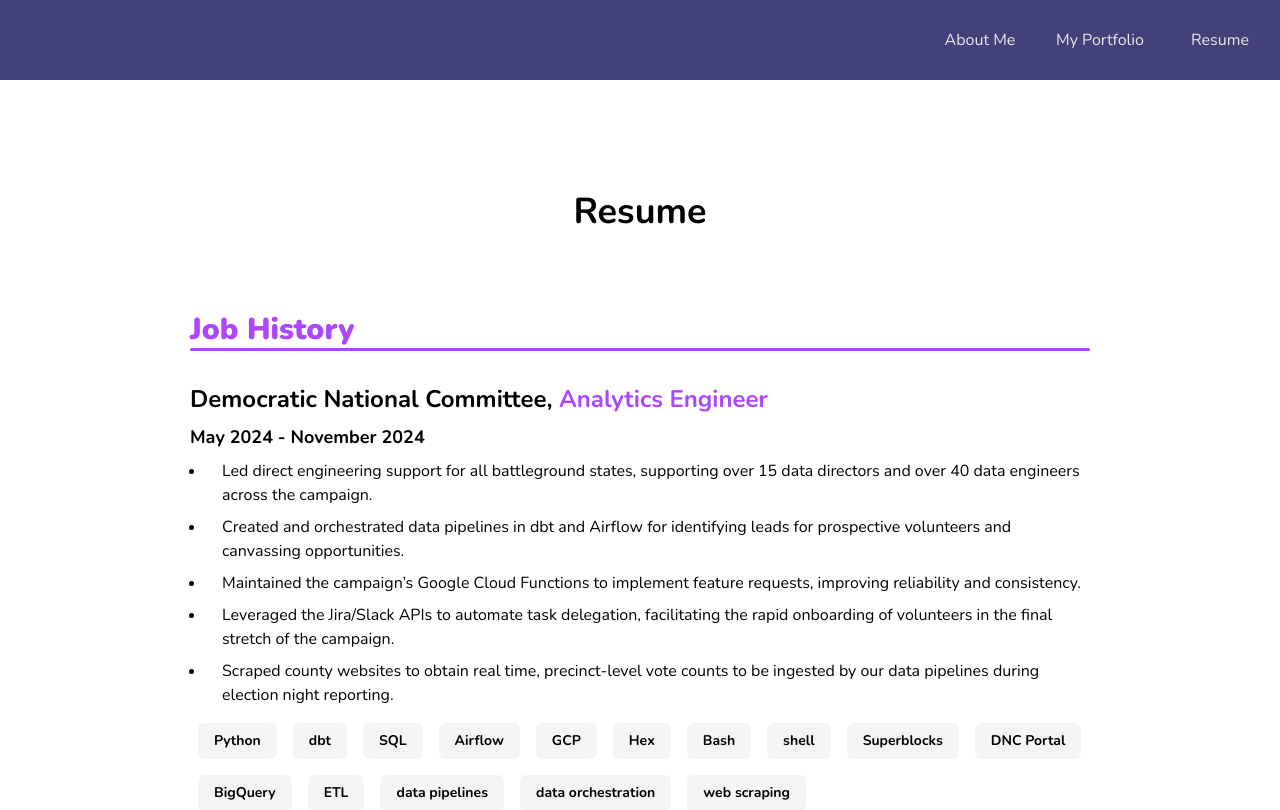
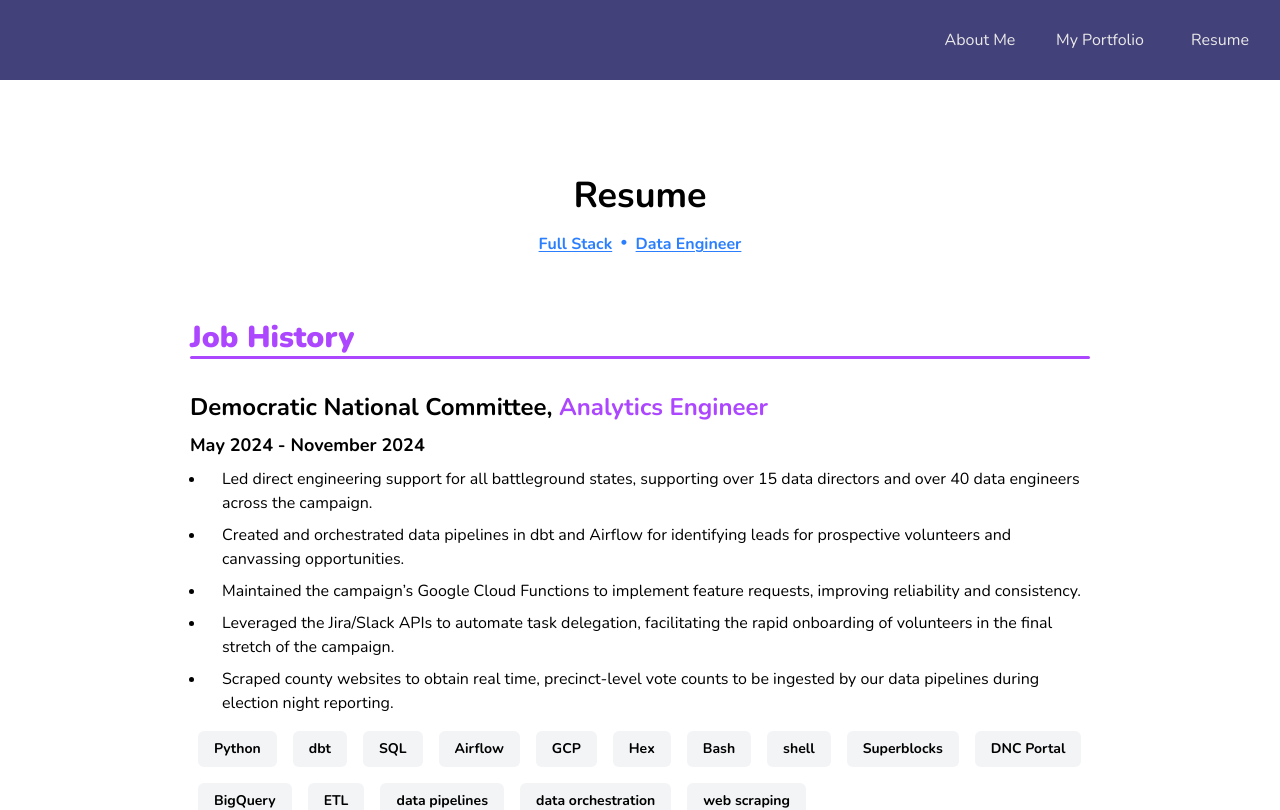
Before and after one commit to chris-av/portfolio-react, a Next.js app: page /resume in a window 1280 px wide. Shown: the top 810 px of the page. Built offline with nearby package versions, Linux system fonts and the light colour scheme.

Commit message:
downloadable resume

```diff
--- a/app/resume/page.tsx
+++ b/app/resume/page.tsx
@@ -5,7 +5,15 @@ export default function Page() {
   return (
     <div className="flex items-center justify-center p-8">
       <div className="max-w-[1200px]">
-        <h1 className="my-20 text-center text-4xl">Resume</h1>
+
+        <div className="my-16">
+          <h1 className="mb-4 text-center text-4xl">Resume</h1>
+          <div className="flex justify-center">
+            <a className="font-bold text-blue-500 underline underline-offset-2" target="_blank" href="/resume-data-engineer.pdf">Full Stack</a>
+            <div className="mx-2 text-sm text-blue-500">•</div>
+            <a className="font-bold text-blue-500 underline underline-offset-2" target="_blank" href="/resume-full-stack.pdf">Data Engineer</a>
+          </div>
+        </div>
 
         <h2 className="decoration-3 text-3xl font-extrabold text-purple-500">Job History</h2>
         <div className="mb-8 h-[3px] w-full rounded-xl bg-purple-500"></div>
```
Also changed, not shown: 2 other files (tests, documents, lock files or other folders).
